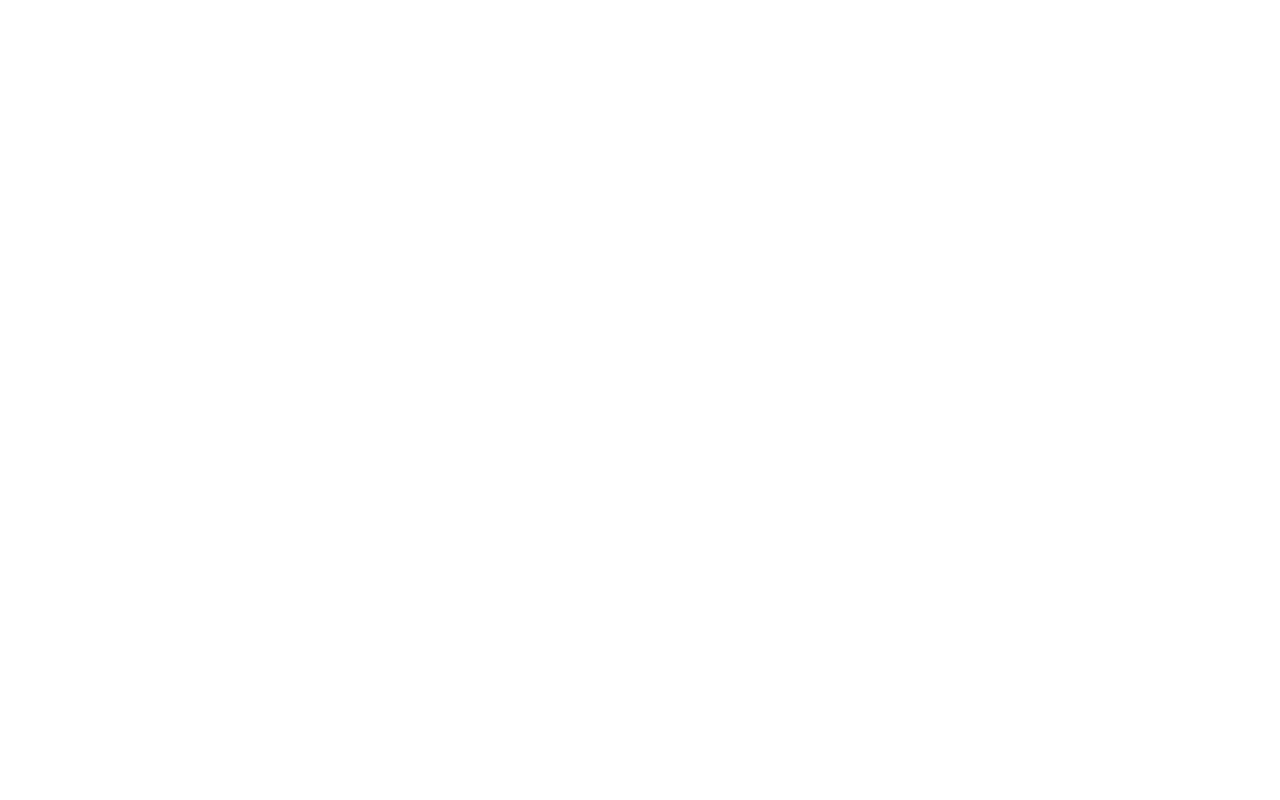
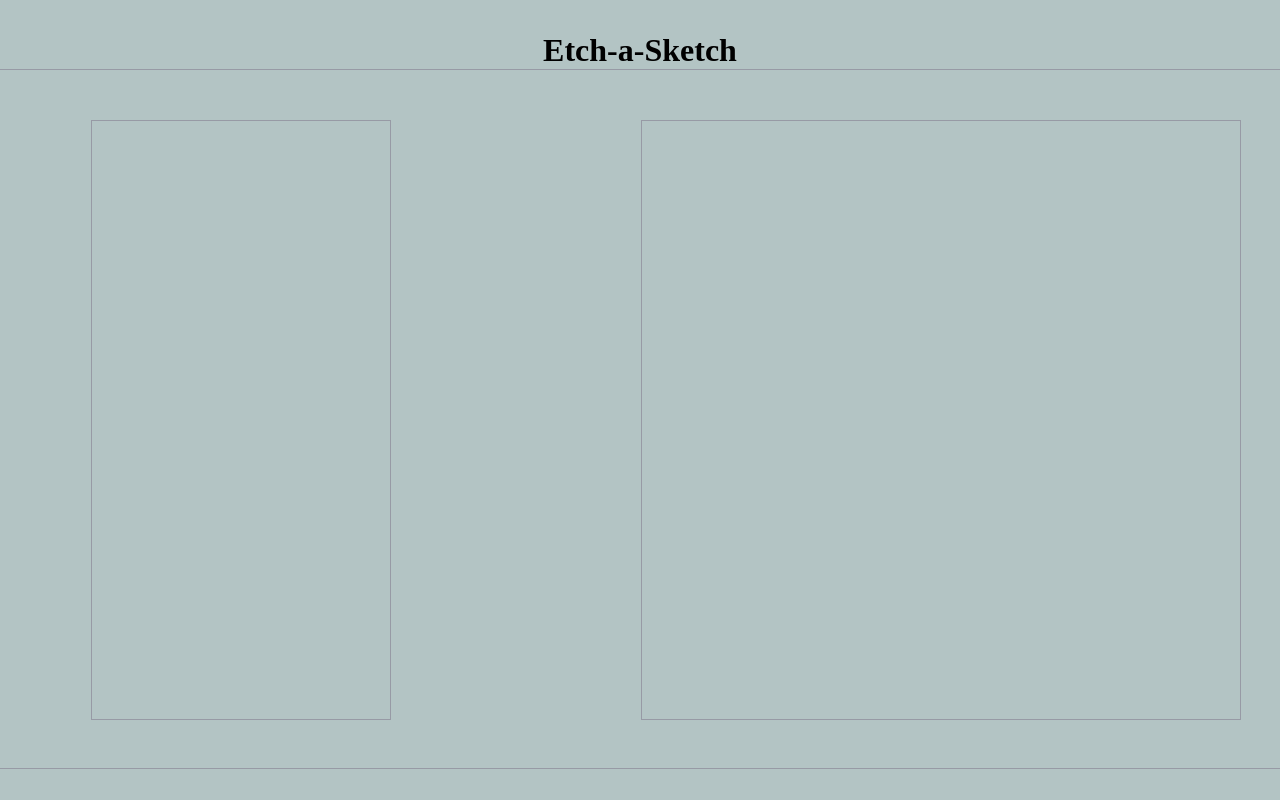
Before and after one commit to matheusyuji/front-end, a plain HTML site: page etch-a-sketch/index.html in a window 1280 px wide. Drawn offline with Linux system fonts and the light colour scheme.

Commit message:
[add]: added the base for the grid

```diff
--- a/etch-a-sketch/index.html
+++ b/etch-a-sketch/index.html
@@ -8,6 +8,15 @@
   <title>Etch a Sketch</title>
 </head>
 <body>
+  <h1 class="title">Etch-a-Sketch</h1>
+  <div class="container-main">
+    <div class="sidebar">
+      <div class="sidebar-title"></div>
+      <div class="sidebar-colors"></div>
+    </div>
+    <div class="grid">
 
+    </div>
+  </div>
 </body>
 </html>
--- a/etch-a-sketch/style.css
+++ b/etch-a-sketch/style.css
@@ -0,0 +1,42 @@
+* {
+  padding: 0;
+  margin: 0;
+  box-sizing: border-box;
+}
+
+html, body {
+  height: 100%;
+  width: 100%;
+  display: flex;
+  flex-direction: column;
+  justify-content: center;
+  align-items:  center;
+  background-color: rgb(179, 196, 196);
+}
+
+.container-main {
+  display: flex;
+  width: 1300px;
+  height: 700px;
+  border: 1px solid rgb(151, 154, 165);
+  border-radius: 8px;
+}
+
+.sidebar {
+  display: flex;
+  flex-direction: column;
+  border: 1px solid rgb(151, 154, 165);
+  width: 300px;
+  margin-top: 50px;
+  margin-left: 100px;
+  height: 600px;
+}
+
+.grid {
+  display: grid;
+  width: 600px;
+  height: 600px;
+  margin-top: 50px;
+  margin-left: 250px;
+  border: 1px solid rgb(151, 154, 165);
+}
```
